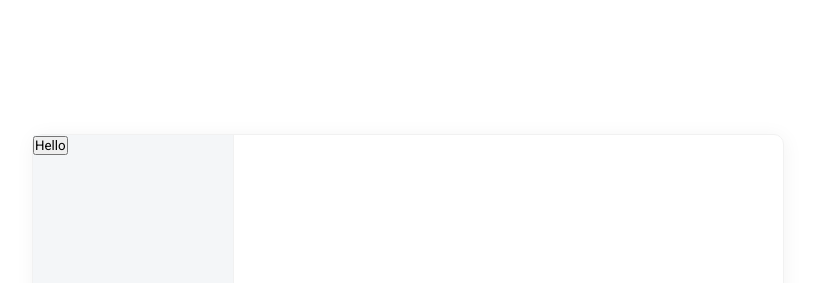
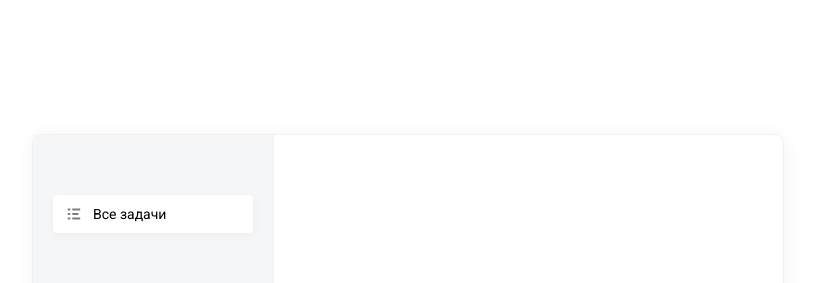
Before and after one commit to khrustalevDev/react-todo-app, a React (Create React App) app: page / in a window 1280 px wide. Shown: the top 283 px of the page, without its empty margins (232-1047 px from the left). Built offline with nearby package versions, Linux system fonts and the light colour scheme.

Commit message:
added List.jsx

```diff
--- a/src/App.js
+++ b/src/App.js
@@ -1,11 +1,13 @@
 import React from 'react';
+import List from './components/List';
+
 
 
 function App() {
   return (
     <div className="todo">
       <div className="todo__sidebar">
-        <button>Hello</button>
+        <List/>
       </div>
       <div className="todo__tasks"></div>
     </div>
--- /dev/null
+++ b/src/components/List.jsx
@@ -0,0 +1,16 @@
+import React from 'react';
+
+const List = () =>{
+    return (<ul className="todo__list">
+    <li className="active">
+      <i>
+        <svg width="18" height="18" viewBox="0 0 18 18" fill="none" xmlns="http://www.w3.org/2000/svg">
+          <path d="M12.96 8.10001H7.74001C7.24321 8.10001 7.20001 8.50231 7.20001 9.00001C7.20001 9.49771 7.24321 9.90001 7.74001 9.90001H12.96C13.4568 9.90001 13.5 9.49771 13.5 9.00001C13.5 8.50231 13.4568 8.10001 12.96 8.10001V8.10001ZM14.76 12.6H7.74001C7.24321 12.6 7.20001 13.0023 7.20001 13.5C7.20001 13.9977 7.24321 14.4 7.74001 14.4H14.76C15.2568 14.4 15.3 13.9977 15.3 13.5C15.3 13.0023 15.2568 12.6 14.76 12.6ZM7.74001 5.40001H14.76C15.2568 5.40001 15.3 4.99771 15.3 4.50001C15.3 4.00231 15.2568 3.60001 14.76 3.60001H7.74001C7.24321 3.60001 7.20001 4.00231 7.20001 4.50001C7.20001 4.99771 7.24321 5.40001 7.74001 5.40001ZM4.86001 8.10001H3.24001C2.74321 8.10001 2.70001 8.50231 2.70001 9.00001C2.70001 9.49771 2.74321 9.90001 3.24001 9.90001H4.86001C5.35681 9.90001 5.40001 9.49771 5.40001 9.00001C5.40001 8.50231 5.35681 8.10001 4.86001 8.10001ZM4.86001 12.6H3.24001C2.74321 12.6 2.70001 13.0023 2.70001 13.5C2.70001 13.9977 2.74321 14.4 3.24001 14.4H4.86001C5.35681 14.4 5.40001 13.9977 5.40001 13.5C5.40001 13.0023 5.35681 12.6 4.86001 12.6ZM4.86001 3.60001H3.24001C2.74321 3.60001 2.70001 4.00231 2.70001 4.50001C2.70001 4.99771 2.74321 5.40001 3.24001 5.40001H4.86001C5.35681 5.40001 5.40001 4.99771 5.40001 4.50001C5.40001 4.00231 5.35681 3.60001 4.86001 3.60001Z" fill="black" />
+        </svg>
+      </i>
+      <span>Все задачи</span>
+    </li>
+
+  </ul>);
+};
+export default List;
--- a/src/index.scss
+++ b/src/index.scss
@@ -3,12 +3,12 @@
   padding: 0;
   list-style: none;
   outline: none;
-  font-family: 'Roboto',-apple-system, system-ui, sans-serif;
+  font-family: 'Roboto', -apple-system, system-ui, sans-serif;
   -webkit-font-smoothing: antialiased;
   -moz-osx-font-smoothing: grayscale;
 }
 
-.todo{
+.todo {
   position: absolute;
   left: 50%;
   top: 50%;
@@ -18,12 +18,42 @@
   box-shadow: 1px 2px 20px #f3f3f3;
   border-radius: 10px;
   border: 1px solid #F1F1F1;
+  font-size: 14px;
 
 
-  &__sidebar{
+  &__sidebar {
     background-color: #F4F6F8;
     width: 200px;
     height: 100%;
     border-right: 1px solid #F1F1F1;
+    padding: 60px 20px;
+  }
+
+  &__list {
+    li {
+      display: flex;
+      align-items: center;
+      cursor: pointer;
+      padding: 10px 12px;
+      margin-bottom: 5px;
+
+      &.active {
+        background: #FFFFFF;
+        box-shadow: 0px 3px 10px rgba(0, 0, 0, 0.04);
+        border-radius: 4px;
+      }
+
+    }
+
+    i {
+      margin-right: 10px;
+      display: inline-flex;
+
+      svg {
+        path {
+          fill: #7C7C7C;
+        }
+      }
+    }
   }
 }
```
